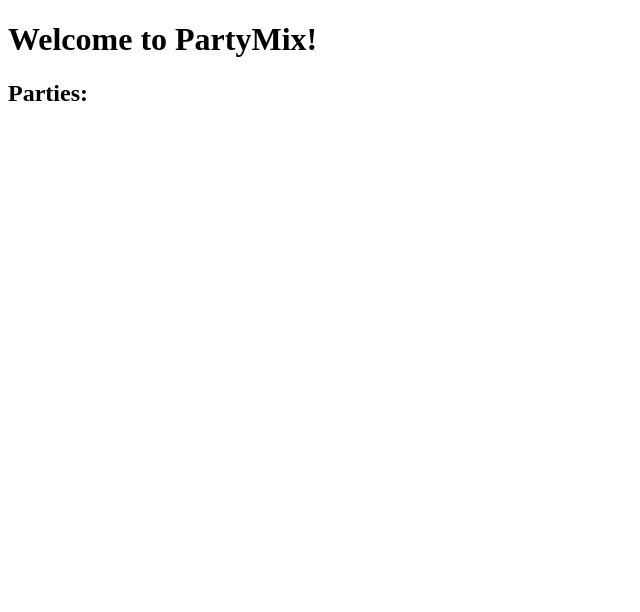
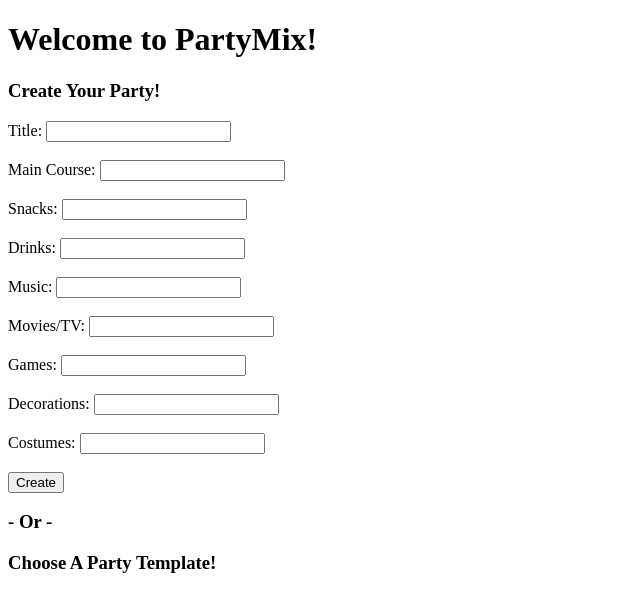
Before and after one commit to scottvonscott/partymix-frontend, a plain HTML site: page index.html in a window 1280 px wide. Shown: the whole page, without its empty margins (0-640 px from the left). Drawn offline with Linux system fonts and the light colour scheme; no server answers.

Commit message:
basic form foundation

```diff
--- a/index.html
+++ b/index.html
@@ -8,13 +8,39 @@
         <link rel="stylesheet" href="main.css">
     </head>
     <body>
+
         <h1> Welcome to PartyMix!</h1>
-        <h2>Parties:</h2>
+
+        <h3>Create Your Party!</h3>
+        <form id="party-form">
+            <label for="party-title">Title:</label>
+            <input type="text" name="title" id="party-title"><br><br>
+            <label for="party-title">Main Course:</label>
+            <input type="text" name="title" id="party-title"><br><br>
+            <label for="party-title">Snacks:</label>
+            <input type="text" name="title" id="party-title"><br><br>
+            <label for="party-title">Drinks:</label>
+            <input type="text" name="title" id="party-title"><br><br>
+            <label for="party-title">Music:</label>
+            <input type="text" name="title" id="party-title"><br><br>
+            <label for="party-title">Movies/TV:</label>
+            <input type="text" name="title" id="party-title"><br><br>
+            <label for="party-title">Games:</label>
+            <input type="text" name="title" id="party-title"><br><br>
+            <label for="party-title">Decorations:</label>
+            <input type="text" name="title" id="party-title"><br><br>
+            <label for="party-title">Costumes:</label>
+            <input type="text" name="title" id="party-title"><br><br>
+            <input type="submit" value="Create">
+        </form>
+        <h3>- Or -</h3>
+        <h3>Choose A Party Template!</h3>
         <ul id="party-list">
 
 
         </ul>
 
+
         <script src="src/task.js" > </script>
         <script src="index.js" >   </script>
     </body>
```
